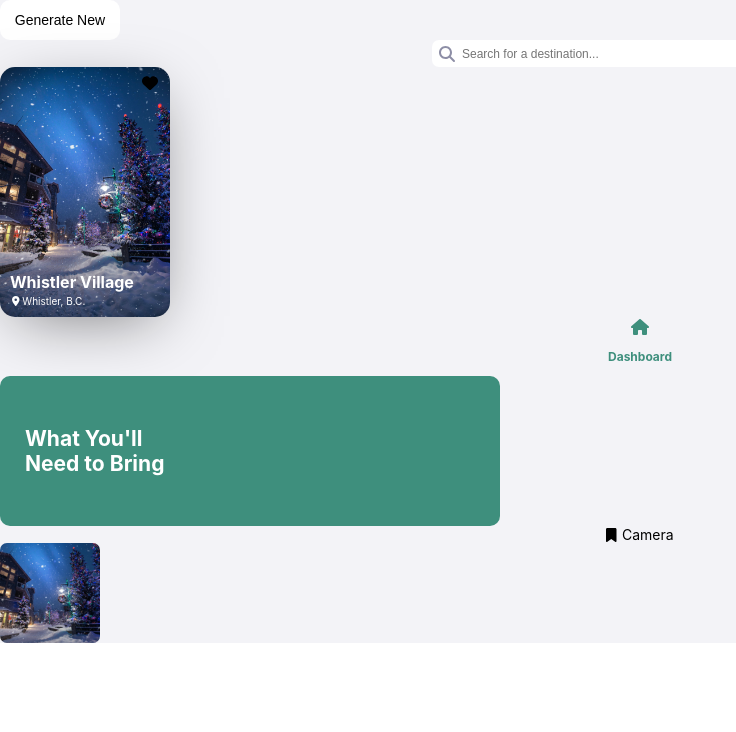
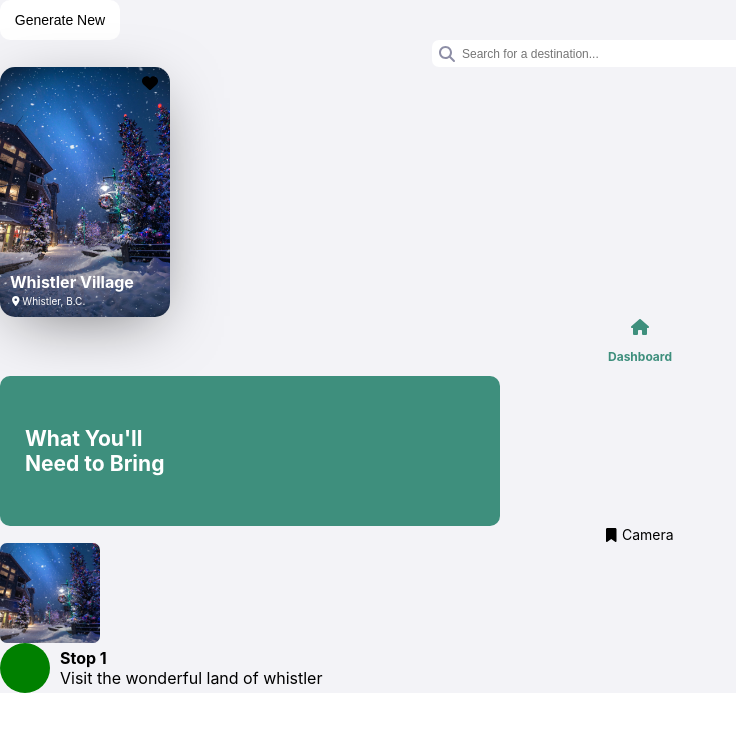
Before and after one commit to bshin132/TravelBuddy, a React (Create React App) app: page / in a window 1280 px wide. Shown: the top 732 px of the page, without its empty margins (0-736 px from the left). Built offline with nearby package versions, Linux system fonts and the light colour scheme.

Commit message:
create stop comp

```diff
--- a/src/App.js
+++ b/src/App.js
@@ -6,6 +6,7 @@ import Nav from './components/Nav/Nav';
 import InfoBanner from './components/InfoBanner/InfoBanner';
 import ItemBanner from './components/ItemBanner/ItemBanner';
 import Image from './components/Image/Image';
+import Stop from './components/Stop/Stop';
 import { faBookmark, faHouse } from '@fortawesome/free-solid-svg-icons';
 
 function App() {
@@ -18,6 +19,7 @@ function App() {
       <InfoBanner />
       <ItemBanner icon={faBookmark} title="Camera"/>
       <Image background="/whistler.jpg"/>
+      <Stop stop="Stop 1" description="Visit the wonderful land of whistler"/>
     </div>
   );
 }
--- /dev/null
+++ b/src/components/Stop/Stop.js
@@ -0,0 +1,42 @@
+import { editableInputTypes } from "@testing-library/user-event/dist/utils";
+import React from "react";
+import styled from "styled-components";
+
+const Container = styled.div`
+display:flex;
+flex-direction:row;
+align-items:center;
+`;
+
+const Circle = styled.div`
+  width:50px;
+  height:50px;
+  border-radius:25px;
+  background-color:green;
+`;
+
+const HeaderContainer = styled.div`
+  text-align:left;
+  margin-left:10px;
+`;
+
+const Header = styled.p`
+  margin: 0;
+  font-weight:bold;
+`;
+
+const Subheader = styled.p`
+  margin: 0;
+`
+
+export default function Stop({stop, description}) {
+  return (
+    <Container>
+      <Circle />
+      <HeaderContainer>
+        <Header>{stop}</Header>
+        <Subheader>{description}</Subheader>
+      </HeaderContainer>
+    </Container>
+  );
+}
```
